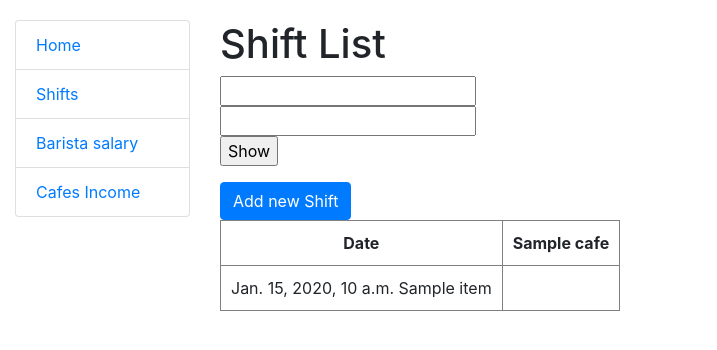
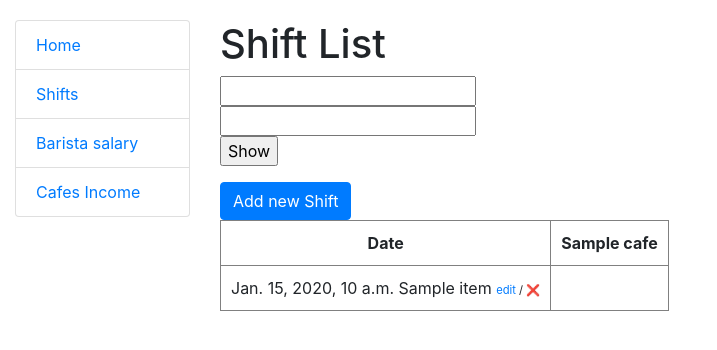
Before and after one commit to VladyslavKlevanskyi/barista-salary-calculator, a Django app: template templates/cafe/shift_list.html in a window 1280 px wide. Shown: the top 350 px of the page, without its empty margins (0-717 px from the left). Run offline with Django 5.2, Linux system fonts and the light colour scheme; tables that the repository leaves empty hold one stand-in row (values such as "Sample post"); the template is opened without the code that fills it: values that come from a table or form of the project are taken from there, most other values are stand-ins (such as "Sample title", 1, 10 or a date in 2020); some libraries are stand-ins or nearby versions.

Commit message:
Added 'edit/delete' buttons to shift_list.html template

```diff
--- a/templates/cafe/shift_list.html
+++ b/templates/cafe/shift_list.html
@@ -54,6 +54,19 @@
 							<td>
 								{{ item.date }}
 								{{ item.name }}
+
+									{% if item.shift_id %}
+										<span style="font-size: 70%">
+											<a href="{% url 'cafe:shift-update' pk=item.shift_id %}">
+												edit
+											</a>
+											/
+											<a style="color: red" href="{% url 'cafe:shift-delete' pk=item.shift_id %}">
+												❌
+											</a>
+										</span>
+										{% endif %}
+
 							</td>
 						{% endfor %}
 					</tr>
```
